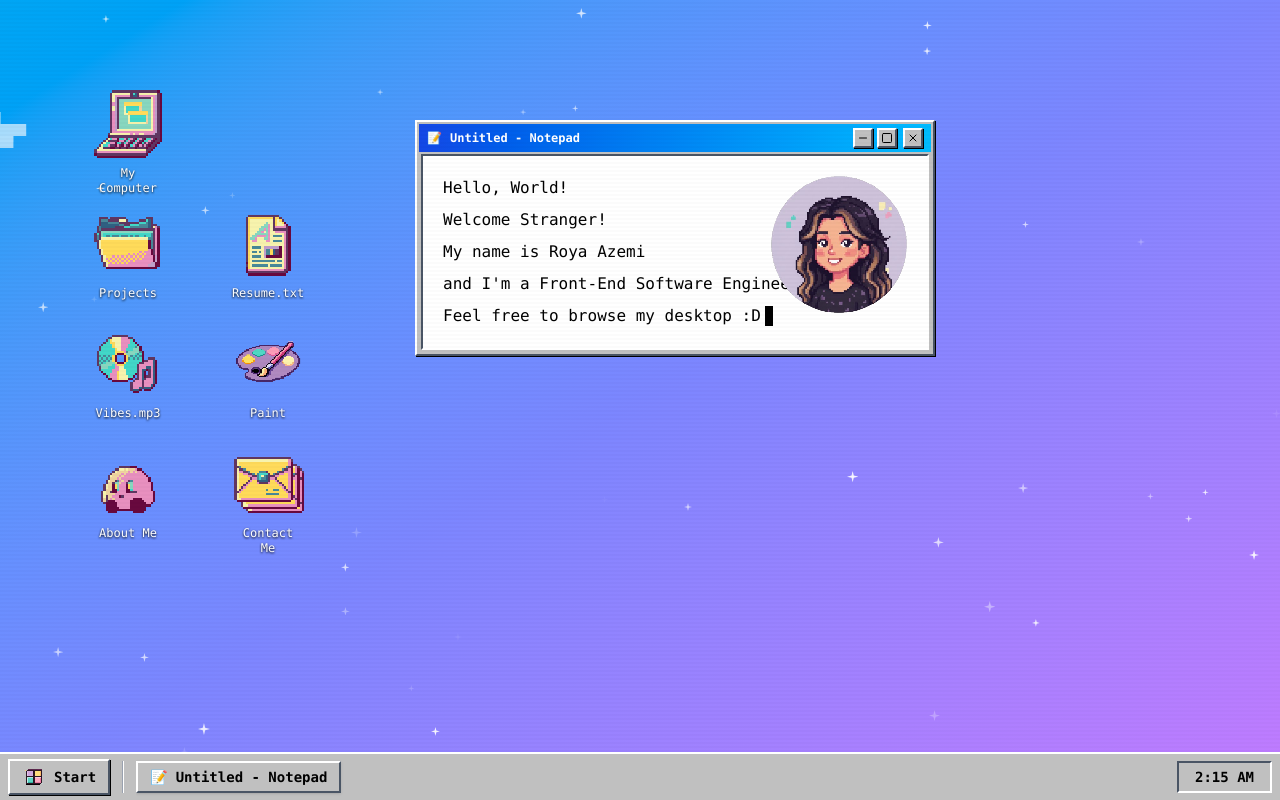
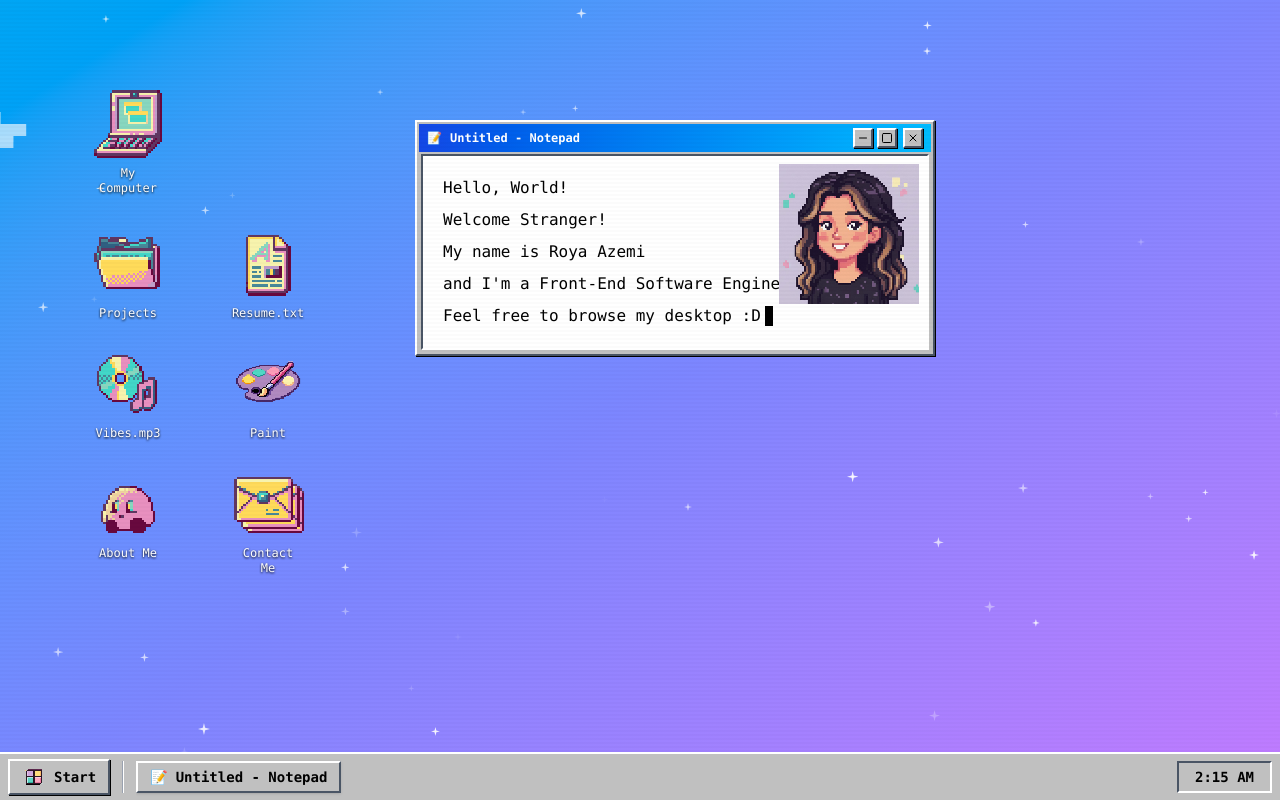
Before and after one commit to Roya9022/roya-profile, a React (Vite) app: page / in a window 1280 px wide. Built offline with nearby package versions, Linux system fonts and the light colour scheme.

Commit message:
chore: changes

```diff
--- a/index.html
+++ b/index.html
@@ -2,7 +2,7 @@
 <html lang="en">
   <head>
     <meta charset="UTF-8" />
-    <link rel="icon" type="image/svg+xml" href="/roya.png" />
+    <link rel="icon" type="image/svg+xml" href="/me.png" />
     <meta name="viewport" content="width=device-width, initial-scale=1.0" />
     <title>roya-portfolio</title>
   </head>
--- a/src/components/modals/intro-notepad/index.tsx
+++ b/src/components/modals/intro-notepad/index.tsx
@@ -10,11 +10,13 @@ const IntroNotepad = () => {
   const [isDragging, setIsDragging] = useState(false);
   const [dragStart, setDragStart] = useState({ x: 0, y: 0 });
   const [cursorVisible, setCursorVisible] = useState(true);
+  const [windowWidth, setWindowWidth] = useState(window.innerWidth);
 
   useEffect(() => {
     const checkMobile = () => {
       const mobile = window.innerWidth < 1024;
       setIsMobile(mobile);
+      setWindowWidth(window.innerWidth);
       if (!mobile) {
         setPosition({
           x: Math.max(20, Math.floor((window.innerWidth - 450) / 2)),
@@ -84,11 +86,15 @@ const IntroNotepad = () => {
         </div>
         <div
           className={`m-0.5 bg-white p-3 md:p-5 font-mono text-xs sm:text-sm md:text-base h-full ${WIN_INSET} relative`}>
-          <img
-            src='/roya.png'
-            alt='Roya Azemi'
-            className='absolute top-2 right-2 w-20 h-20 md:w-30 md:h-30 lg:w-40 lg:h-40 object-contain'
-          />
+          {/* Show image only if width > 404 */}
+          {windowWidth > 404 && (
+            <img
+              src='/me.png'
+              alt='Roya Azemi'
+              className='absolute top-2 right-2 w-20 h-20 md:w-25 md:h-25 lg:w-35 lg:h-35 object-contain'
+            />
+          )}
+
           {lines.map((line, index) => (
             <p key={index} className='mb-1 md:mb-2 text-black'>
               {line}
--- a/src/constants/icons.ts
+++ b/src/constants/icons.ts
@@ -18,12 +18,12 @@ export const DESKTOP_ICONS: IconData[] = [
 
 export const INITIAL_ICON_POSITIONS: Record<string, Position> = {
   computer: { x: 80, y: 80 },
-  projects: { x: 80, y: 200 },
-  vibes: { x: 80, y: 320 },
-  about: { x: 80, y: 440 },
-  resume: { x: 220, y: 200 },
-  paint: { x: 220, y: 320 },
-  contact: { x: 220, y: 440 },
+  projects: { x: 80, y: 220 },
+  vibes: { x: 80, y: 340 },
+  about: { x: 80, y: 460 },
+  resume: { x: 220, y: 220 },
+  paint: { x: 220, y: 340 },
+  contact: { x: 220, y: 460 },
 };
 
 export const WIN_OUTSET =
```
Also changed, not shown: public/me.png (added), public/roya.png (deleted).
